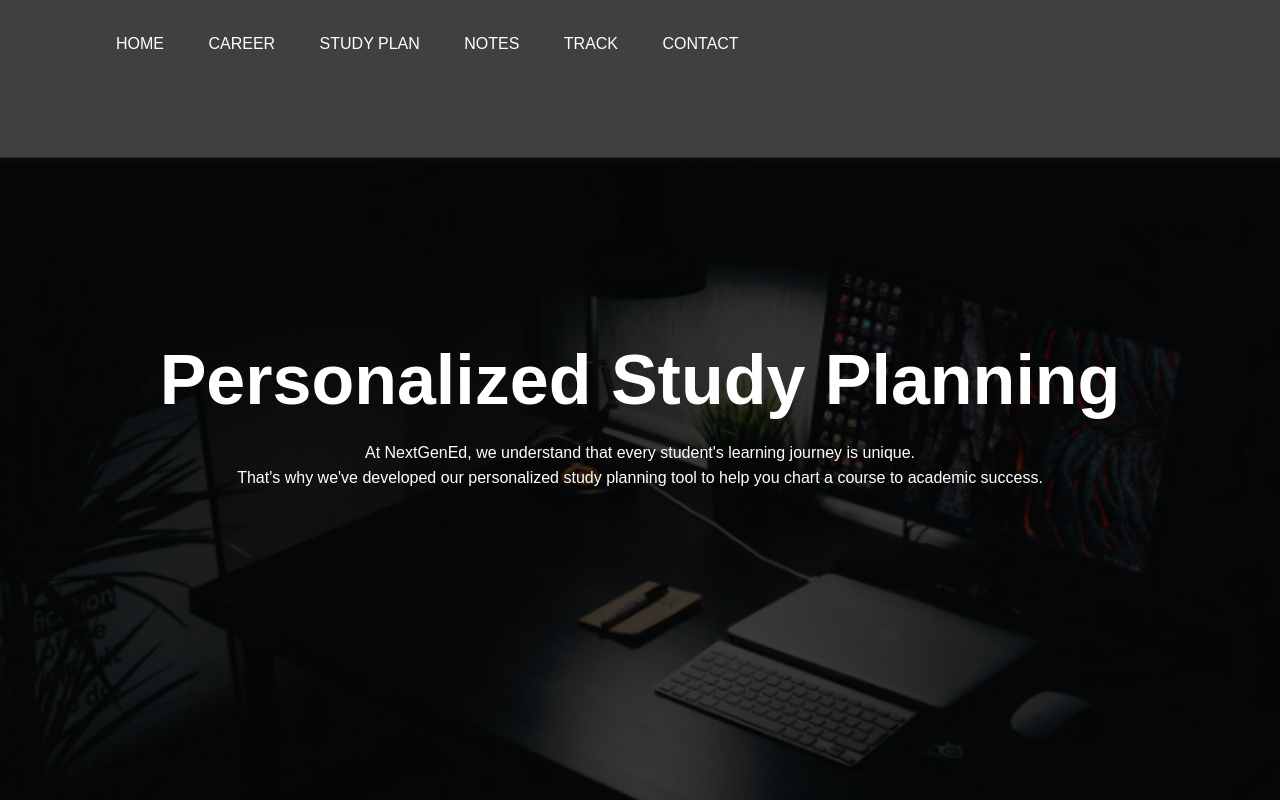
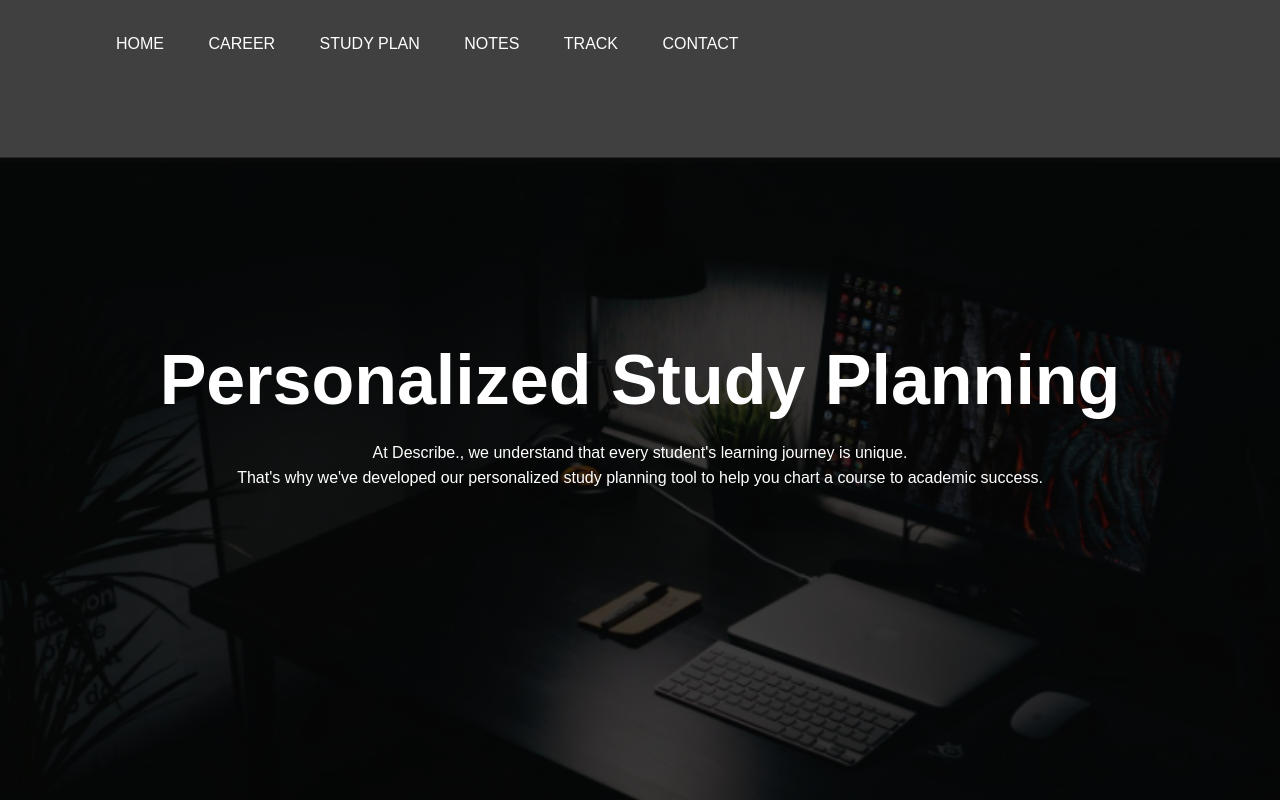
Before and after one commit to Arpitsahu808/Describe., a plain HTML site: page Studyplan.html in a window 1280 px wide. Drawn offline with Linux system fonts and the light colour scheme.

Commit message:
Update Studyplan.html

```diff
--- a/Studyplan.html
+++ b/Studyplan.html
@@ -1,6 +1,6 @@
 <html>
 <head>
-  <title>NextGenEd.</title>
+  <title>Describe.</title>
   <link rel="stylesheet" href="style.css">
 </head>
 <body>
@@ -17,7 +17,7 @@
       </div>
       <div class="content">
         <h1>Personalized Study Planning</h1>
-        <p>At NextGenEd, we understand that every student's learning journey is unique.<br>
+        <p>At Describe., we understand that every student's learning journey is unique.<br>
             That's why we've developed our personalized study planning tool to help you chart a course to academic success.</p>
       </div>
 
```
